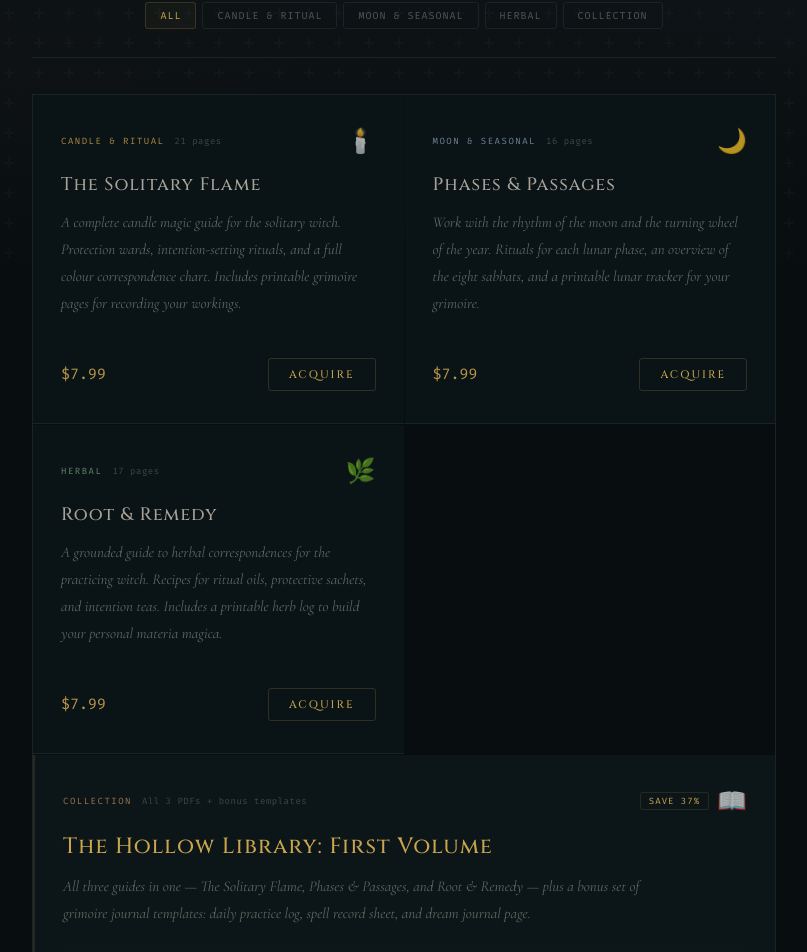
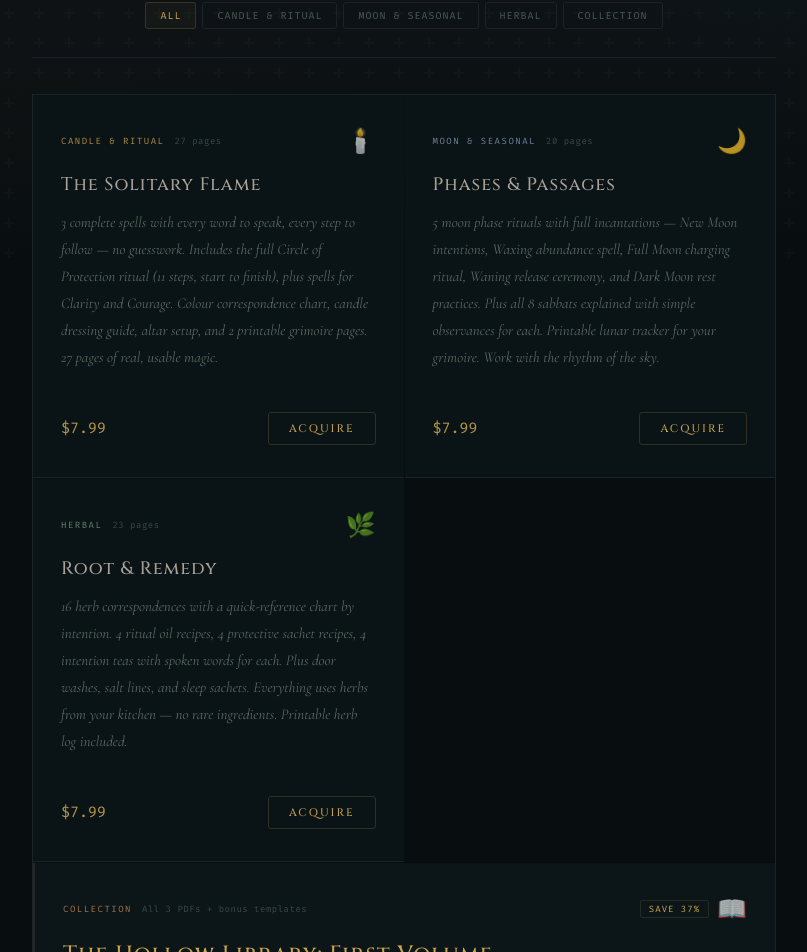
Before and after one commit to clydiec68-collab/Hollow-Library, a React (Vite) app: page / in a window 1280 px wide. Shown: the part 532-1484 px from the top of the page, without its empty margins (236-1043 px from the left). Built offline with nearby package versions, Linux system fonts and the light colour scheme.

Commit message:
Add files via upload

```diff
--- a/src/App.jsx
+++ b/src/App.jsx
@@ -28,9 +28,9 @@ const SPELLS = [
     price: 7.99,
     icon: "🕯️",
     tier: "Candle & Ritual",
-    desc: "A complete candle magic guide for the solitary witch. Protection wards, intention-setting rituals, and a full colour correspondence chart. Includes printable grimoire pages for recording your workings.",
-    payhipId: "XXXXX",
-    pages: "21 pages",
+    desc: "3 complete spells with every word to speak, every step to follow — no guesswork. Includes the full Circle of Protection ritual (11 steps, start to finish), plus spells for Clarity and Courage. Colour correspondence chart, candle dressing guide, altar setup, and 2 printable grimoire pages. 27 pages of real, usable magic.",
+    payhipId: "75Swb",
+    pages: "27 pages",
   },
   {
     id: 2,
@@ -38,9 +38,9 @@ const SPELLS = [
     price: 7.99,
     icon: "🌙",
     tier: "Moon & Seasonal",
-    desc: "Work with the rhythm of the moon and the turning wheel of the year. Rituals for each lunar phase, an overview of the eight sabbats, and a printable lunar tracker for your grimoire.",
-    payhipId: "XXXXX",
-    pages: "16 pages",
+    desc: "5 moon phase rituals with full incantations — New Moon intentions, Waxing abundance spell, Full Moon charging ritual, Waning release ceremony, and Dark Moon rest practices. Plus all 8 sabbats explained with simple observances for each. Printable lunar tracker for your grimoire. Work with the rhythm of the sky.",
+    payhipId: "Vyr6K",
+    pages: "20 pages",
   },
   {
     id: 3,
@@ -48,9 +48,9 @@ const SPELLS = [
     price: 7.99,
     icon: "🌿",
     tier: "Herbal",
-    desc: "A grounded guide to herbal correspondences for the practicing witch. Recipes for ritual oils, protective sachets, and intention teas. Includes a printable herb log to build your personal materia magica.",
-    payhipId: "XXXXX",
-    pages: "17 pages",
+    desc: "16 herb correspondences with a quick-reference chart by intention. 4 ritual oil recipes, 4 protective sachet recipes, 4 intention teas with spoken words for each. Plus door washes, salt lines, and sleep sachets. Everything uses herbs from your kitchen — no rare ingredients. Printable herb log included.",
+    payhipId: "ADWrm",
+    pages: "23 pages",
   },
   {
     id: 4,
@@ -58,8 +58,8 @@ const SPELLS = [
     price: 14.99,
     icon: "📖",
     tier: "Collection",
-    desc: "All three guides in one — The Solitary Flame, Phases & Passages, and Root & Remedy — plus a bonus set of grimoire journal templates: daily practice log, spell record sheet, and dream journal page.",
-    payhipId: "XXXXX",
+    desc: "Everything in one download. All 3 guides — The Solitary Flame, Phases & Passages, and Root & Remedy. That's 3 complete spells, 5 moon rituals, 8 sabbats, 16 herb correspondences, 12 recipes, printable grimoire pages, and a bonus set of journal templates you can't get separately. 70+ pages of practice.",
+    payhipId: "jSO1y",
     pages: "All 3 PDFs + bonus templates",
     isFeatured: true,
   },
```
